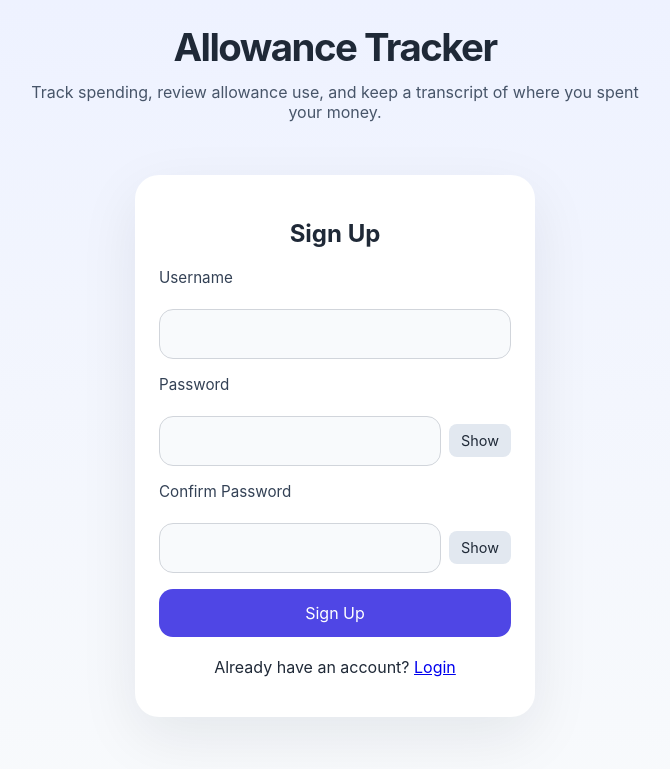
After one commit to kaze-web/AllowanceTracker, a Flask app: page /signup in a window 1280 px wide. The commit adds this page. Shown: the top 769 px of the page, without its empty margins (305-975 px from the left). Run offline with Flask 2, Linux system fonts and the light colour scheme.

Commit message:
added log in required

```diff
--- a/app.py
+++ b/app.py
@@ -4,24 +4,40 @@ from pathlib import Path
 from datetime import date
 
 from flask import Flask, flash, redirect, render_template, request, url_for
+from flask_login import LoginManager, UserMixin, login_user, login_required, logout_user, current_user
+from werkzeug.security import generate_password_hash, check_password_hash
 
 BASE_DIR = Path(__file__).resolve().parent
-DATA_FILE = BASE_DIR / 'allowance_data.json'
+USERS_FILE = BASE_DIR / 'users.json'
 
 app = Flask(__name__)
 app.secret_key = os.getenv('ALLOWANCE_SECRET', 'dev-secret-key')
 
+login_manager = LoginManager()
+login_manager.init_app(app)
+login_manager.login_view = 'login'
 
-def load_data():
-    if not DATA_FILE.exists():
-        return {'allowance': 100.0, 'entries': []}
-    with DATA_FILE.open('r', encoding='utf-8') as handle:
+class User(UserMixin):
+    def __init__(self, username, password_hash=None, data=None):
+        self.id = username
+        self.password_hash = password_hash
+        self.data = data or {'allowance': 100.0, 'entries': []}
+
+def load_users():
+    if not USERS_FILE.exists():
+        return {}
+    with USERS_FILE.open('r', encoding='utf-8') as handle:
         return json.load(handle)
 
+def save_users(users):
+    USERS_FILE.write_text(json.dumps(users, indent=2), encoding='utf-8')
 
-def save_data(data):
-    DATA_FILE.write_text(json.dumps(data, indent=2), encoding='utf-8')
-
+@login_manager.user_loader
+def load_user(user_id):
+    users = load_users()
+    if user_id in users:
+        return User(user_id, users[user_id]['password_hash'], users[user_id]['data'])
+    return None
 
 @app.template_filter('currency')
 def currency(value):
@@ -29,8 +45,9 @@ def currency(value):
 
 
 @app.route('/', methods=['GET', 'POST'])
+@login_required
 def dashboard():
-    data = load_data()
+    data = current_user.data
     if request.method == 'POST':
         action = request.form.get('action')
 
@@ -45,7 +62,9 @@ def dashboard():
                 flash('Allowance must be a positive number.', 'danger')
             else:
                 data['allowance'] = amount
-                save_data(data)
+                users = load_users()
+                users[current_user.id]['data'] = data
+                save_users(users)
                 flash('Allowance amount updated.', 'success')
             return redirect(url_for('dashboard'))
 
@@ -72,7 +91,9 @@ def dashboard():
                 'date': entry_date,
                 'description': description,
             })
-            save_data(data)
+            users = load_users()
+            users[current_user.id]['data'] = data
+            save_users(users)
             flash('Allowance entry saved.', 'success')
             return redirect(url_for('dashboard'))
 
@@ -87,5 +108,58 @@ def dashboard():
     )
 
 
+@app.route('/login', methods=['GET', 'POST'])
+def login():
+    if request.method == 'POST':
+        username = request.form.get('username', '').strip()
+        password = request.form.get('password')
+
+        users = load_users()
+        if username in users and check_password_hash(users[username]['password_hash'], password):
+            user = User(username, users[username]['password_hash'], users[username]['data'])
+            login_user(user)
+            flash('Logged in successfully.', 'success')
+            return redirect(url_for('dashboard'))
+        else:
+            flash('Invalid username or password.', 'danger')
+
+    return render_template('login.html')
+
+
+@app.route('/signup', methods=['GET', 'POST'])
+def signup():
+    if request.method == 'POST':
+        username = request.form.get('username', '').strip()
+        password = request.form.get('password')
+        confirm_password = request.form.get('confirm_password')
+
+        if not username or not password:
+            flash('Username and password are required.', 'danger')
+        elif password != confirm_password:
+            flash('Passwords do not match.', 'danger')
+        else:
+            users = load_users()
+            if username in users:
+                flash('Username already exists.', 'danger')
+            else:
+                password_hash = generate_password_hash(password)
+                users[username] = {'password_hash': password_hash, 'data': {'allowance': 100.0, 'entries': []}}
+                save_users(users)
+                user = User(username, password_hash, users[username]['data'])
+                login_user(user)
+                flash('Account created successfully.', 'success')
+                return redirect(url_for('dashboard'))
+
+    return render_template('signup.html')
+
+
+@app.route('/logout')
+@login_required
+def logout():
+    logout_user()
+    flash('Logged out successfully.', 'success')
+    return redirect(url_for('login'))
+
+
 if __name__ == '__main__':
     app.run(host='0.0.0.0', port=5000, debug=True)
--- a/requirements.txt
+++ b/requirements.txt
@@ -1 +1,2 @@
 Flask>=2.2
+Flask-Login
--- a/static/styles.css
+++ b/static/styles.css
@@ -243,6 +243,60 @@ textarea:focus {
   color: #64748b;
 }
 
+.auth-container {
+  display: flex;
+  justify-content: center;
+  align-items: center;
+  min-height: calc(100vh - 180px);
+  padding: 24px 0;
+}
+
+.auth-container .card {
+  max-width: 400px;
+  width: 100%;
+}
+
+.auth-container h2 {
+  text-align: center;
+  margin-bottom: 20px;
+}
+
+.auth-container form {
+  display: grid;
+  gap: 16px;
+}
+
+.auth-container p {
+  text-align: center;
+  margin-top: 20px;
+}
+
+.password-container {
+  display: flex;
+  align-items: center;
+  position: relative;
+}
+
+.password-container input {
+  flex: 1;
+}
+
+.toggle-btn {
+  background: #e2e8f0;
+  color: #1f2937;
+  border: none;
+  border-radius: 8px;
+  padding: 8px 12px;
+  margin-left: 8px;
+  cursor: pointer;
+  font-size: 0.9rem;
+  transition: background-color 0.2s;
+}
+
+.toggle-btn:hover {
+  background: #cbd5e1;
+}
+
 @media (max-width: 640px) {
   .app-shell {
     padding: 18px;
--- a/templates/base.html
+++ b/templates/base.html
@@ -17,6 +17,9 @@
           Track spending, review allowance use, and keep a transcript of where
           you spent your money.
         </p>
+        {% if current_user.is_authenticated %}
+        <p>Welcome, {{ current_user.id }}! <a href="{{ url_for('logout') }}">Logout</a></p>
+        {% endif %}
       </header>
 
       {% with messages = get_flashed_messages(with_categories=true) %} {% if
--- a/templates/dashboard.html
+++ b/templates/dashboard.html
@@ -103,7 +103,7 @@
         id="description"
         name="description"
         rows="2"
-        placeholder="What did you buy?"
+        placeholder="Describe your spences..."
       ></textarea>
       <button type="submit" class="primary-btn">Save Entry</button>
     </form>
--- /dev/null
+++ b/templates/signup.html
@@ -0,0 +1,54 @@
+{% extends 'base.html' %}
+
+{% block content %}
+<div class="auth-container">
+  <div class="card">
+    <h2>Sign Up</h2>
+    <form method="post">
+      <label for="username">Username</label>
+      <input type="text" id="username" name="username" required />
+
+      <label for="password">Password</label>
+      <div class="password-container">
+        <input type="password" id="password" name="password" required />
+        <button type="button" id="toggle-password" class="toggle-btn">Show</button>
+      </div>
+
+      <label for="confirm_password">Confirm Password</label>
+      <div class="password-container">
+        <input type="password" id="confirm_password" name="confirm_password" required />
+        <button type="button" id="toggle-confirm-password" class="toggle-btn">Show</button>
+      </div>
+
+      <button type="submit" class="primary-btn">Sign Up</button>
+    </form>
+    <p>Already have an account? <a href="{{ url_for('login') }}">Login</a></p>
+  </div>
+</div>
+
+<script>
+document.getElementById('toggle-password').addEventListener('click', function() {
+  const passwordInput = document.getElementById('password');
+  const toggleBtn = this;
+  if (passwordInput.type === 'password') {
+    passwordInput.type = 'text';
+    toggleBtn.textContent = 'Hide';
+  } else {
+    passwordInput.type = 'password';
+    toggleBtn.textContent = 'Show';
+  }
+});
+
+document.getElementById('toggle-confirm-password').addEventListener('click', function() {
+  const passwordInput = document.getElementById('confirm_password');
+  const toggleBtn = this;
+  if (passwordInput.type === 'password') {
+    passwordInput.type = 'text';
+    toggleBtn.textContent = 'Hide';
+  } else {
+    passwordInput.type = 'password';
+    toggleBtn.textContent = 'Show';
+  }
+});
+</script>
+{% endblock %}
```
Also changed, not shown: templates/login.html (added, +36 -0 lines), users.json (added, +9 -0 lines), README.md.
